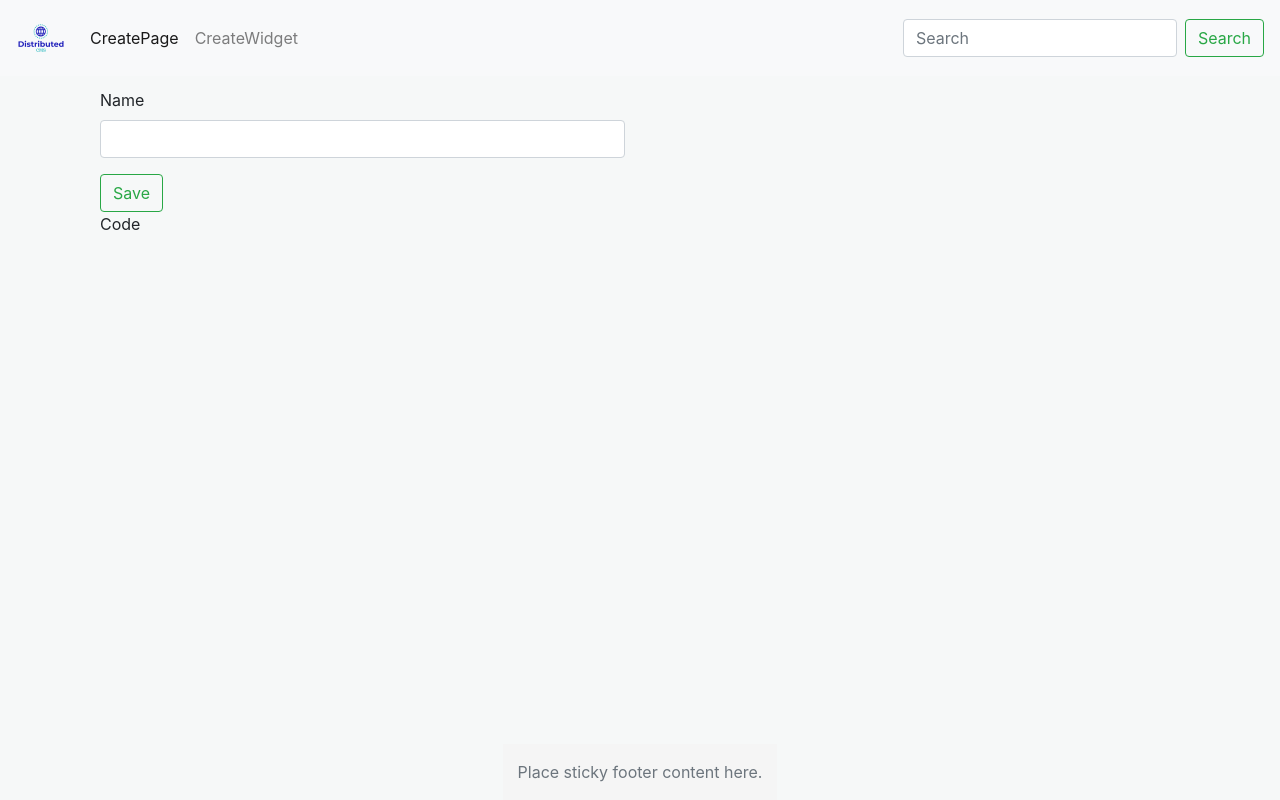
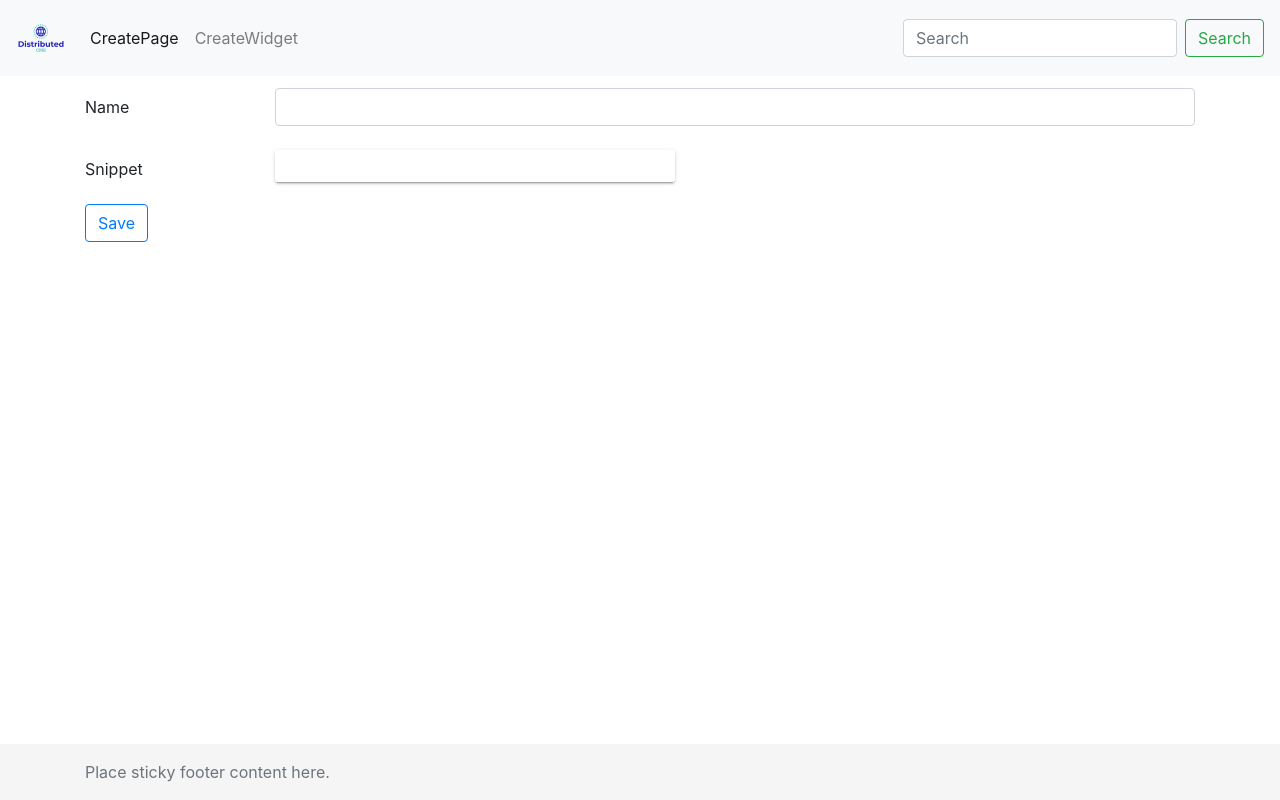
Before and after one commit to JDavid17/DistributedCMS, a Flask app: page /new_widget in a window 1280 px wide. Run offline with Flask 2, Linux system fonts and the light colour scheme; some libraries are stand-ins or nearby versions.

Commit message:
Finally integrated CodeFlask and html input field

```diff
--- a/main.py
+++ b/main.py
@@ -1,5 +1,6 @@
 from flask import Flask
 from flask import render_template
+from flask import request
 
 import forms
 
@@ -12,9 +13,14 @@
     return render_template("index.html", title=title)
 
 
-@app.route("/new_widget")
+@app.route("/new_widget", methods=['GET', 'POST'])
 def new_widget():
-    widget = forms.Widget()
+    widget = forms.Widget(request.form)
+
+    if request.method == 'POST':
+        print(widget.name.data)
+        print(widget.html.data)
+
     title = "New Widget"
     return render_template("widget.html", title=title, form=widget)
 
--- a/templates/base/base.html
+++ b/templates/base/base.html
@@ -47,7 +47,7 @@
         {% endblock %}
     </div>
 
-    <footer class="footer mt-auto py-3">
+    <footer class="footer mt-auto py-3" style="width: 100%">
       <div class="container">
         <span class="text-muted">Place sticky footer content here.</span>
       </div>
--- a/templates/widget.html
+++ b/templates/widget.html
@@ -9,25 +9,32 @@
     {% from '_macro.html' import render_field %}
 
     <form>
-        <div class="col-md-6">
-            <div class="form-group">
-                <label for="Name">Name</label>
+        <div class="form-group row">
+            <label for="Name" class="col-sm-2 col-form-label">Name</label>
+            <div class="col-sm-10">
                 {{ render_field(form.name, class='form-control', id='Name') }}
             </div>
-            <button type="button" class="btn btn-outline-success" onclick="getCode()">Save</button>
-        </div>
-        <div class="col-md-6">
-            <div class="form-group">
-                <label for="code">Code</label>
+          </div>
+          <div class="form-group row">
+            <label for="code" class="col-sm-2 col-form-label">Snippet</label>
+            <div class="col-sm-10">
                 <div id="code"></div>
+                <div hidden>
+                    {{ render_field(form.html, id='html-textarea') }}
+                </div>
             </div>
-        </div>
+          </div>
+          <div class="form-group row">
+            <div class="col-sm-10">
+              <button type="submit" formmethod="post" class="btn btn-outline-primary">Save</button>
+            </div>
+          </div>
     </form>
 
     <style>
         body {
           {#height: 100vh;#}
-          background: #F6F8F8;
+          {#background: #F6F8F8;#}
           {#display: flex;#}
           justify-content: center;
           align-items: center;
@@ -43,6 +50,7 @@
           width: 400px;
           height: 400px;
           border-radius: 3px;
+          background-color: #dddddd;
         }
         #code .codeflask::before, #code .codeflask .codeflask__lines {
           background: #FFF;
@@ -50,19 +58,19 @@
     </style>
 
     <script>
+        let html = document.getElementById('html-textarea');
         window.onload = function(){
             let codeArea = new CodeFlask('#code', {
               language: 'js',
               lineNumbers: true
             });
 
-            {#codeArea.updateCode(code);#}
+            let code = codeArea.getCode();
 
-            codeArea.onUpdate( e => console.log(e));
-
-            function get_code() {
-                return codeArea.getCode()
-            }
+            codeArea.onUpdate((code) =>{
+                html.value = code.toString();
+                console.log(html.value)
+            });
         };
     </script>
 
```
